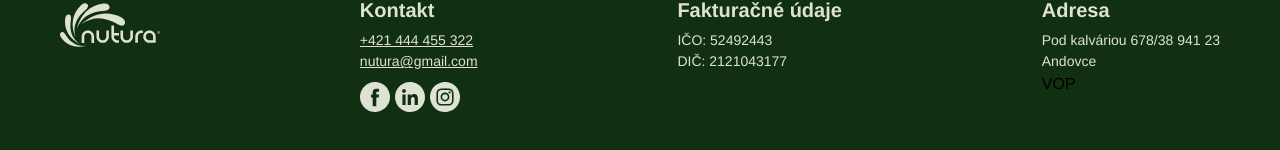
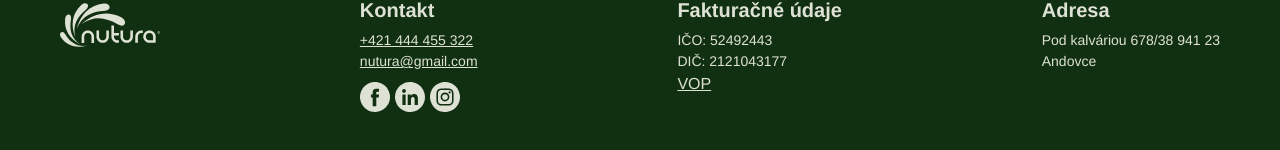
Before and after one commit to xkolumber/nutura, a Next.js app: page / in a window 1280 px wide. Shown: the part 4697-4847 px from the top of the page. Built offline with nearby package versions, Linux system fonts and the light colour scheme; no server answers; the database is empty.

Commit message:
VOP with white color

```diff
--- a/src/app/components/Footer.tsx
+++ b/src/app/components/Footer.tsx
@@ -23,12 +23,14 @@ const Footer = () => {
         <h5 className="mb-4">Fakturačné údaje</h5>
         <p>IČO: 52492443</p>
         <p>DIČ: 2121043177</p>
+        <Link href={"/obchodne-podmienky"} className="text-primary underline">
+          VOP
+        </Link>
       </div>
       <div className="">
         <h5 className="mb-4">Adresa</h5>
         <p>Pod kalváriou 678/38 941 23 </p>
         <p>Andovce</p>
-        <Link href={"/obchodne-podmienky"}>VOP</Link>
       </div>
     </footer>
   );
```
